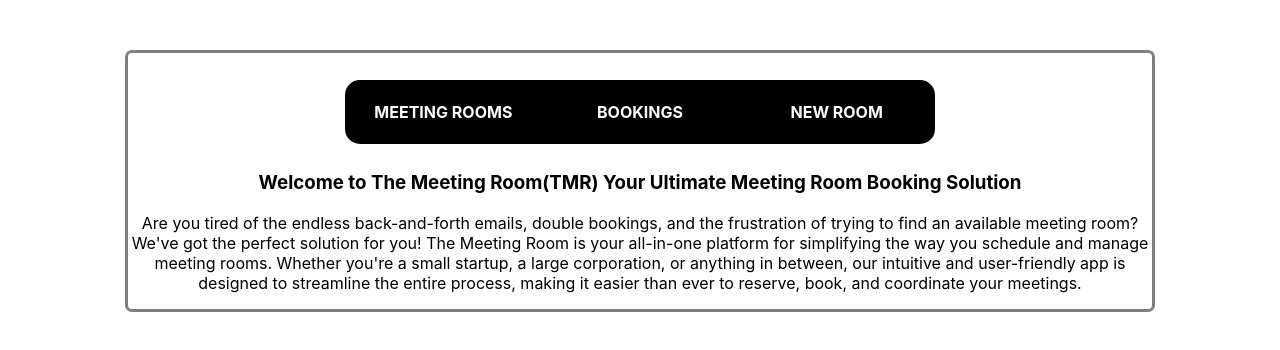
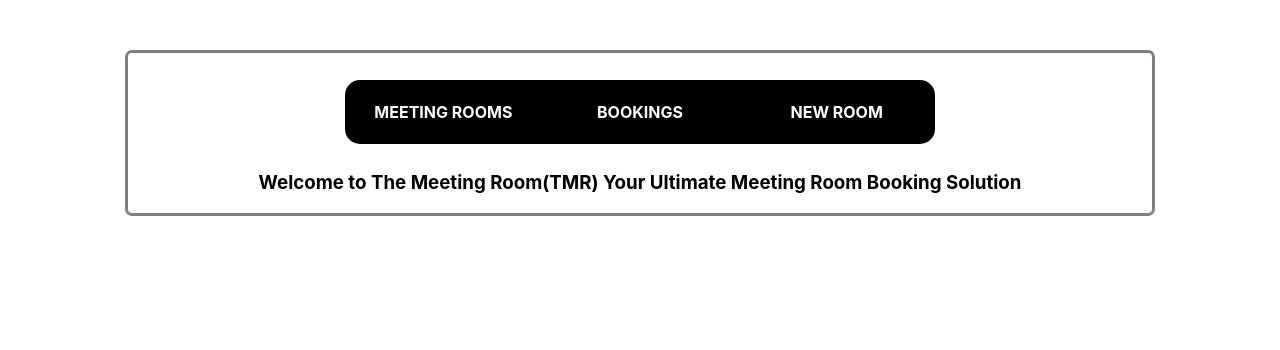
Before and after one commit to AdnanAbubakarAdams/the_meeting_room, a React (Create React App) app in the folder front-end/: page / in a window 1280 px wide. Shown: the top 350 px of the page. Built offline with nearby package versions, Linux system fonts and the light colour scheme; no server answers.

Commit message:
notes from home taken out

```diff
--- a/front-end/src/pages/Home.js
+++ b/front-end/src/pages/Home.js
@@ -6,16 +6,6 @@ const Home = () => {
       <h3>
         Welcome to The Meeting Room(TMR) Your Ultimate Meeting Room Booking Solution
       </h3>
-      <p>
-        Are you tired of the endless back-and-forth emails, double bookings, and
-        the frustration of trying to find an available meeting room? We've got
-        the perfect solution for you! The Meeting Room is your all-in-one
-        platform for simplifying the way you schedule and manage meeting rooms.
-        Whether you're a small startup, a large corporation, or anything in
-        between, our intuitive and user-friendly app is designed to streamline
-        the entire process, making it easier than ever to reserve, book, and
-        coordinate your meetings.
-      </p>
     </div>
   );
 };
```
